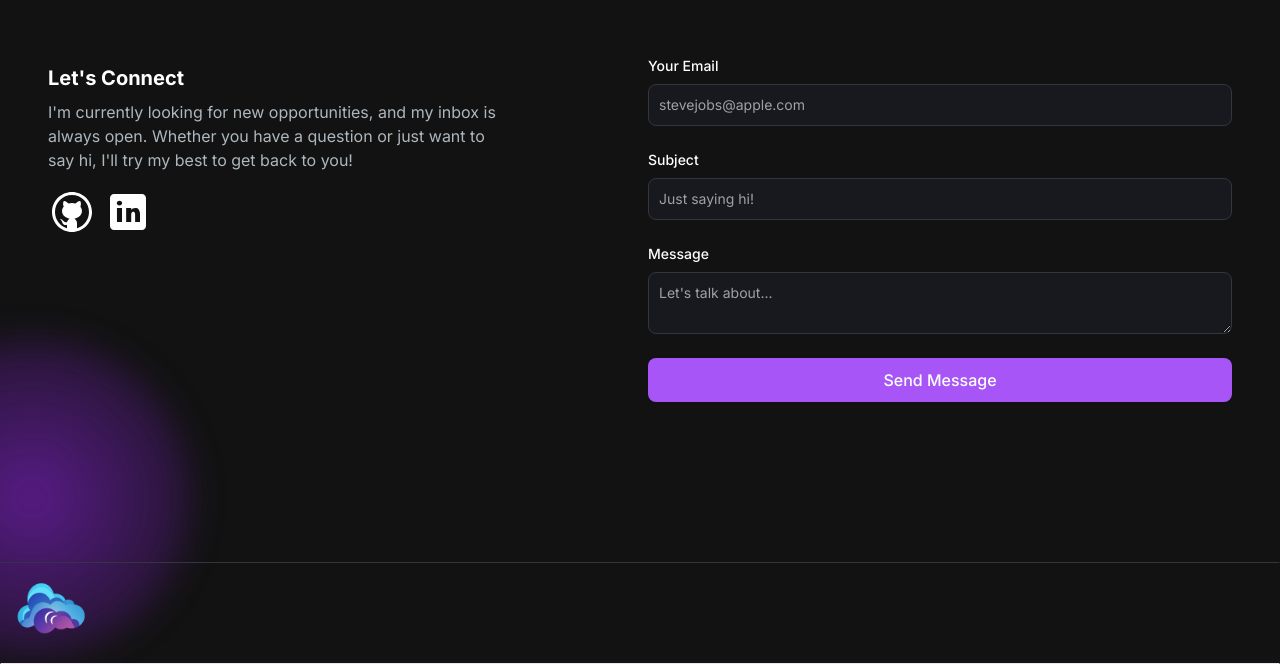
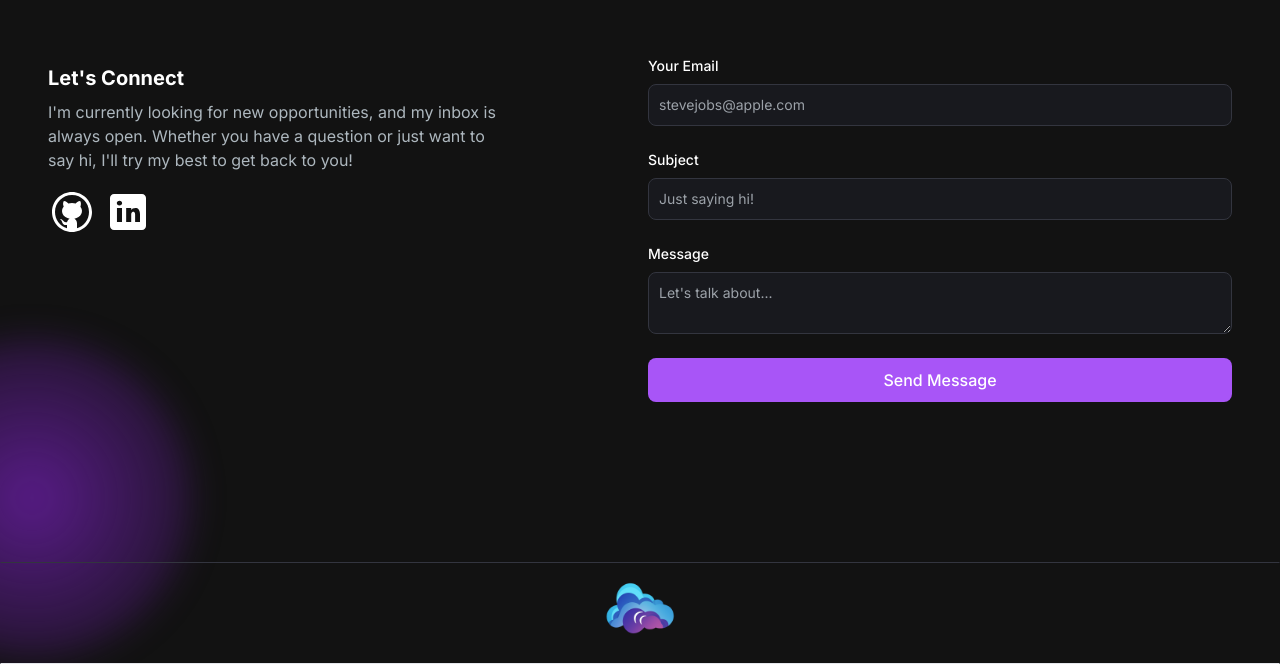
Before and after one commit to rtagl/about-me, a Next.js app: page / in a window 1280 px wide. Shown: the part 1272-1936 px from the top of the page. Built offline with nearby package versions, Linux system fonts and the light colour scheme.

Commit message:
center footer

```diff
--- a/app/components/Footer.jsx
+++ b/app/components/Footer.jsx
@@ -4,7 +4,7 @@ import Logo from '../../public/images/cloud-logo.png';
 const Footer = () => {
 	return (
 		<footer className="footer border border-t-[#33353F] z-10 border-l-transparent border-r-transparent text-white">
-			<div className="flex container mx-auto justify-between">
+			<div className="flex container mx-auto justify-center">
 				<Image src={Logo} height={100} alt="logo" />
 			</div>
 		</footer>
```
